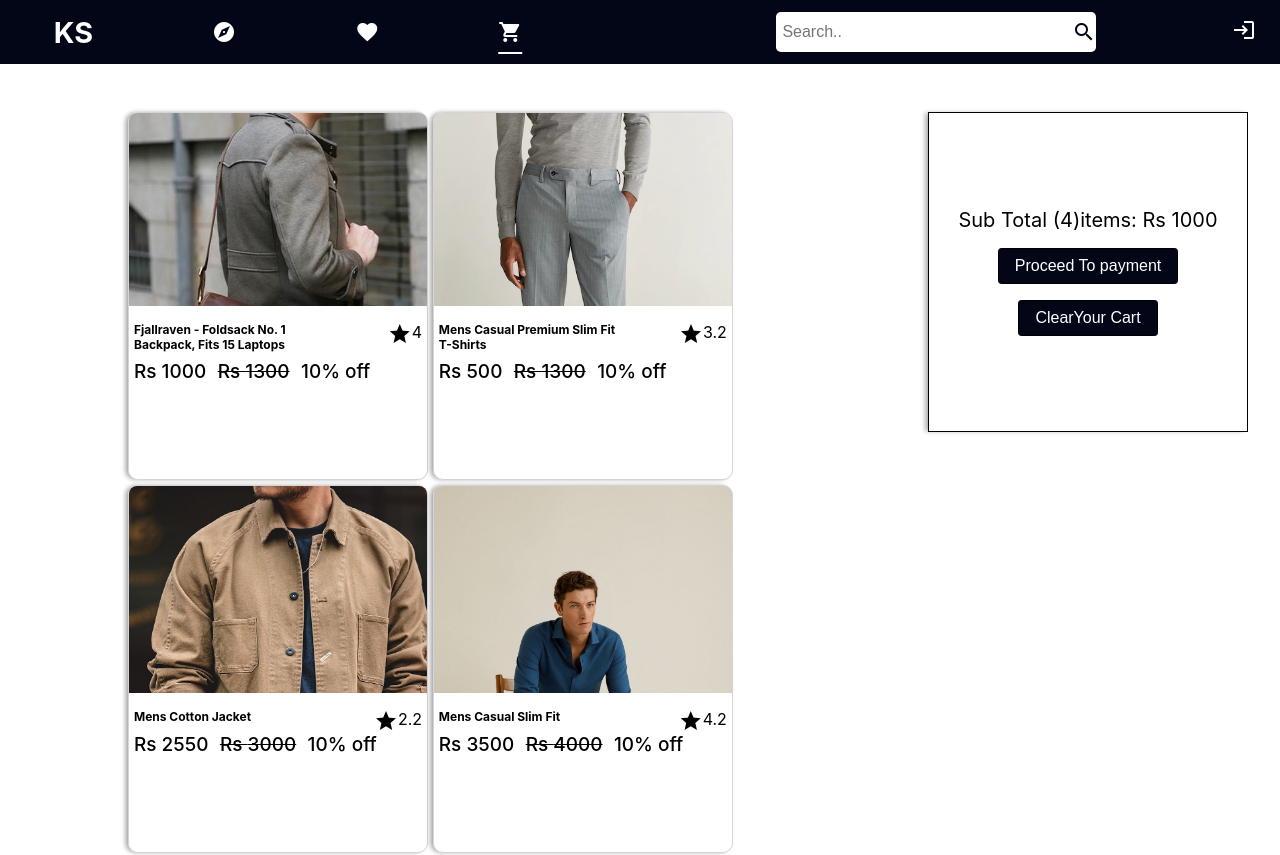
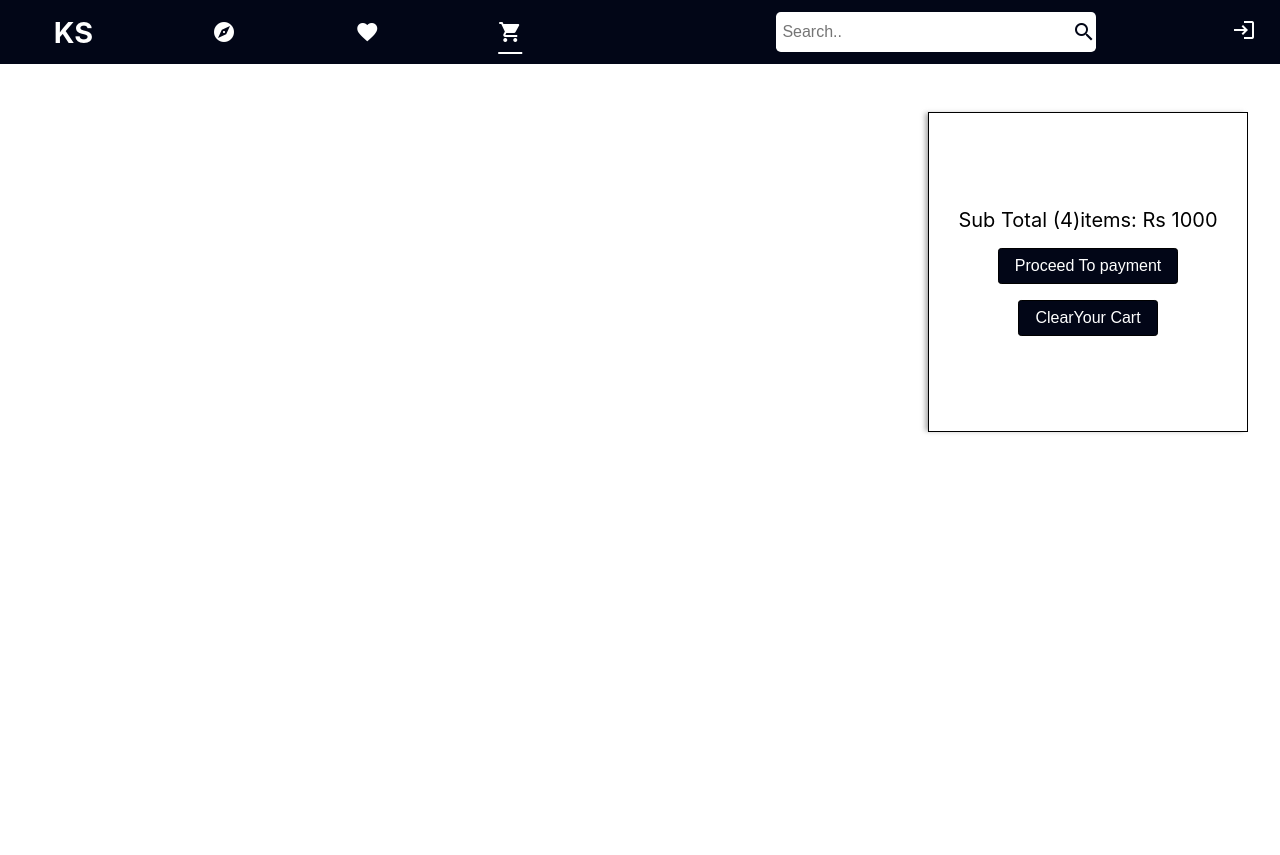
Before and after one commit to RaviPratihast/ecom-kartshop, a React (Create React App) app: page /cart in a window 1280 px wide. Shown: the top 855 px of the page. After the commit the page ends 800 px from the top, so only its background shows below. Built offline with nearby package versions, Linux system fonts and the light colour scheme.

Commit message:
feat: remove from cart.

```diff
--- a/src/context/ecom-context.js
+++ b/src/context/ecom-context.js
@@ -7,6 +7,7 @@ import {
 } from "react";
 // import axios from "axios";
 import { items } from "../items";
+import { reducer } from "../reducers/reducer";
 // import { reducer } from "../reducers/reducer";
 
 // creating the context
@@ -27,7 +28,7 @@ let initialState = {
 };
 
 const ProductProvider = ({ children }) => {
-  const [state, dispatch] = useReducer(() => {}, initialState);
+  const [state, dispatch] = useReducer(reducer, initialState);
 
   return (
     <ProductContext.Provider value={{ state, dispatch }}>
--- a/src/pages/cart-page/cart.jsx
+++ b/src/pages/cart-page/cart.jsx
@@ -2,12 +2,13 @@ import React from "react";
 import { useProduct } from "../../context/ecom-context";
 import { Button, Card } from "../../components/component-index";
 const Cart = () => {
-  const { state } = useProduct();
+  const { state, dispatch } = useProduct();
+  console.log(state.cart);
   return (
     <div className="cart-container">
       <div className="cart-items-container">
-        {state.product.map(
-          ({ id, name, rating, image, originalPrice, price }) => {
+        {state.cart.map(
+          ({ id, name, rating, image, originalPrice, price, qty }) => {
             return (
               <Card
                 key={id}
@@ -19,14 +20,19 @@ const Cart = () => {
                 price={price}
                 label="product"
               >
-                {/* <div className="add-cart-wishlist-container">
-                  <Button onClick={() => console.log("hey")}>
-                    Add To Cart
+                <span>qty:{qty}</span>
+                <div className="add-cart-wishlist-container">
+                  <Button
+                    onClick={() =>
+                      dispatch({ type: "REMOVE_FROM_CART", payload: id })
+                    }
+                  >
+                    <span className="material-icons">delete</span>
                   </Button>
-                  <Button onClick={() => console.log("hey")}>
+                  {/* <Button onClick={() => console.log("hey")}>
                     <span className="material-icons favorite-icon">favorite</span>
-                  </Button>
-                </div> */}
+                  </Button> */}
+                </div>
                 {/* <div className="cart-icons">
                   <Button onClick={() => console.log("hey")}>
                     <span className="material-icons delete-icon">delete</span>
--- a/src/reducers/reducer.js
+++ b/src/reducers/reducer.js
@@ -32,6 +32,11 @@ export function reducer(state, action) {
         cart: [...state.cart, { ...productToBeAdded, qty: 1 }],
         // subTotalOfCart: state.cart.reduce((acc, curr) => acc + curr.totalItemPrice, 0),
       };
+    case "REMOVE_FROM_CART":
+      return {
+        ...state,
+        cart: state.cart.filter((cartItem) => cartItem.id !== action.payload),
+      };
 
     // case "HIGH_TO_LOW":
     //   const sortedHighToLow = [...state.product].sort(
```
